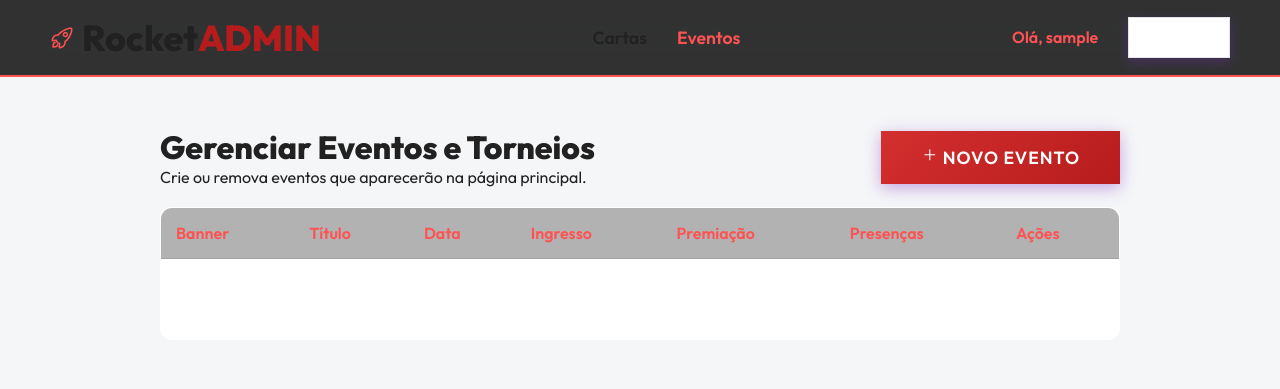
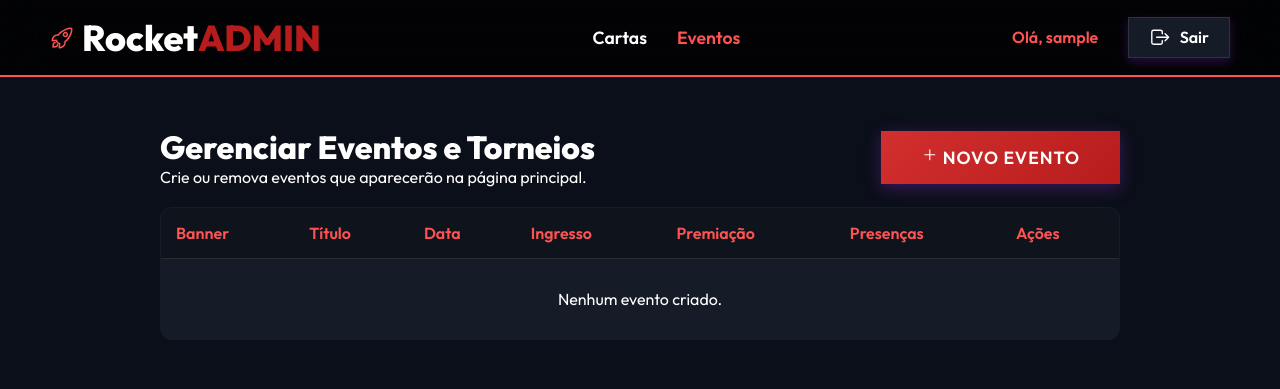
Before and after one commit to Slimshadydubois/rockettcg, a PHP site: page /success/admin_eventos.php in a window 1280 px wide. Shown: the top 389 px of the page. Run offline with PHP 8.4, Linux system fonts and the light colour scheme; a user stored in the database is signed in; data that the repository does not hold is empty.

Commit message:
Atualizando para o   modo escuro

```diff
--- a/category.php
+++ b/category.php
@@ -21,11 +21,11 @@ $cartas = $stmt->fetchAll();
     <?php
     $dynamic_css = "";
     if($categoriaAtiva == 'pokemon') {
-        $dynamic_css = "--primary-color: #e3350d; --primary-hover: #b32a0a; --accent-color: #000000;";
+        $dynamic_css = "--primary-color: #e3350d; --primary-hover: #b32a0a; --accent-color: #ffcb05;";
     } elseif($categoriaAtiva == 'yugioh') {
         $dynamic_css = "--primary-color: #4b0082; --primary-hover: #000080; --accent-color: #ffd700;";
     } elseif($categoriaAtiva == 'magic') {
-        $dynamic_css = "--primary-color: #5c4033; --primary-hover: #3d2b22; --accent-color: #d4af37; --bg-color: #fdf6e3;";
+        $dynamic_css = "--primary-color: #5c4033; --primary-hover: #3d2b22; --accent-color: #d4af37;";
     } elseif($categoriaAtiva == 'onepiece') {
         $dynamic_css = "--primary-color: #006994; --primary-hover: #004c6d; --accent-color: #e4d96f;";
     }
--- a/home.css
+++ b/home.css
@@ -1,14 +1,14 @@
 :root {
-    --bg-color: #f4f6f8;
+    --bg-color: #0b0f19;
     --primary-color: #d32f2f;
     --primary-hover: #b71c1c;
-    --secondary-color: #f5f5f5;
+    --secondary-color: #1a2332;
     --accent-color: #ff5252;
-    --text-main: #212121;
-    --text-muted: #616161;
-    --glass-bg: rgba(255, 255, 255, 0.85);
-    --glass-border: rgba(0, 0, 0, 0.1);
-    --card-bg: #ffffff;
+    --text-main: #ffffff;
+    --text-muted: #a0aab2;
+    --glass-bg: rgba(11, 15, 25, 0.85);
+    --glass-border: rgba(255, 255, 255, 0.1);
+    --card-bg: #151c28;
 }
 
 * {
```
Also changed, not shown: footer.php (+0 -75 lines).
